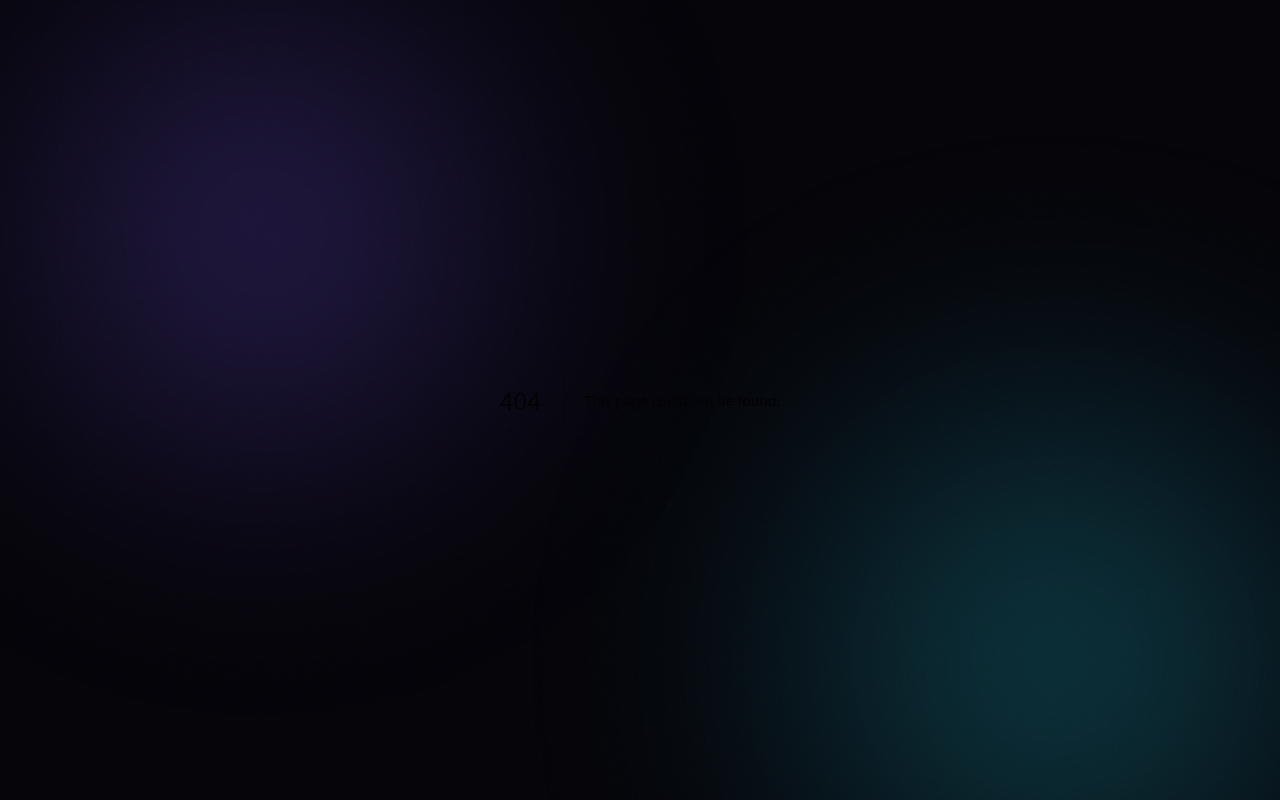
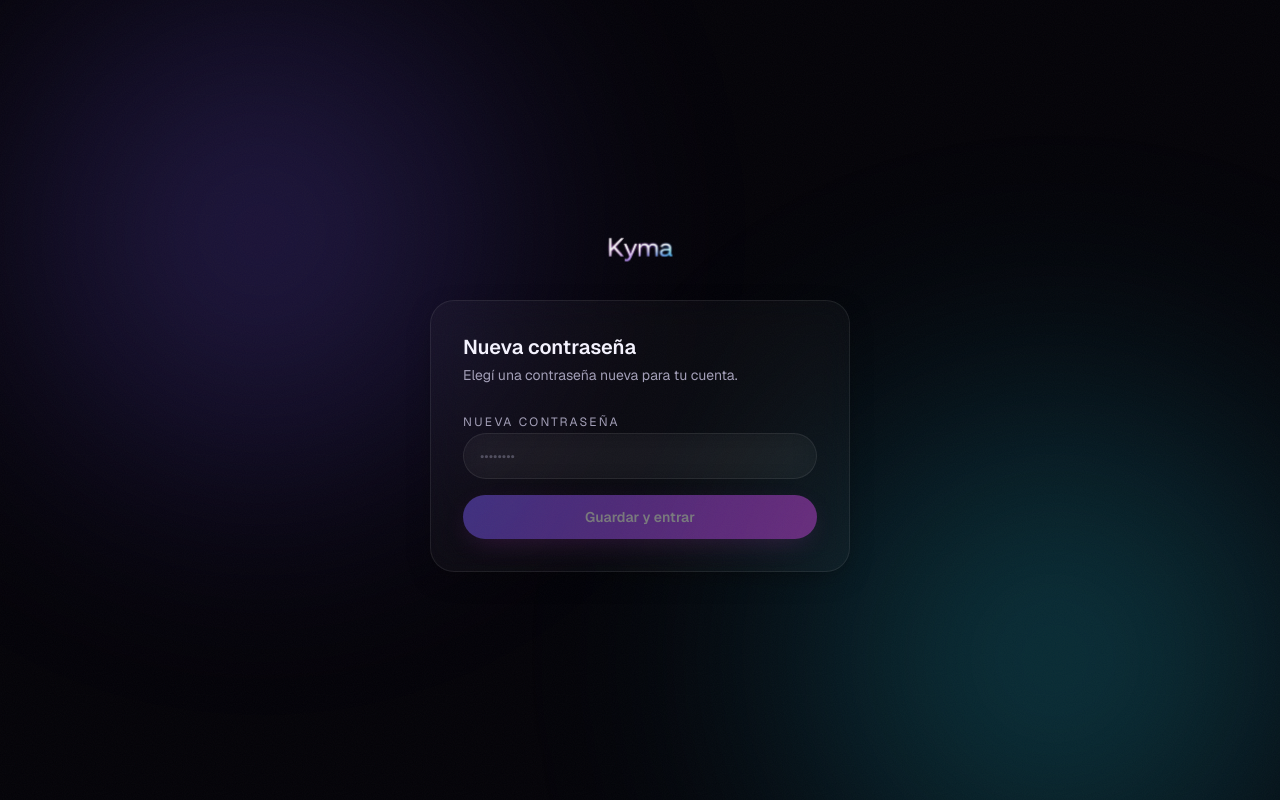
Before and after one commit to matiasEltrece/resona, a Next.js app: page /auth/reset in a window 1280 px wide. Before the commit this address had no page. Built offline with nearby package versions, Linux system fonts and the light colour scheme.

Commit message:
feat(flujo): gestionar suscripcion (portal Lemon) + reset de contrasena + Studio sin creditos -> dashboard

```diff
--- a/app/api/webhooks/lemonsqueezy/route.ts
+++ b/app/api/webhooks/lemonsqueezy/route.ts
@@ -85,6 +85,13 @@
           .single();
         // Si no hay mapeo, asumimos 'creator' como default pago
         await setPlan(userId, plan?.id ?? "creator");
+        // Guardar el portal de cliente de Lemon (para gestionar/cancelar la suscripción)
+        const urls = attrs.urls as { customer_portal?: string } | undefined;
+        if (urls?.customer_portal) {
+          await service.from("kyma_profiles")
+            .update({ lemon_customer_portal_url: urls.customer_portal })
+            .eq("id", userId);
+        }
         break;
       }
       case "subscription_cancelled":
--- a/app/auth/login/LoginForm.tsx
+++ b/app/auth/login/LoginForm.tsx
@@ -10,7 +10,7 @@
 }) {
   const params = use(searchParams);
   const next = params?.next ?? "/dashboard";
-  const [mode, setMode] = useState<"signin" | "signup">("signin");
+  const [mode, setMode] = useState<"signin" | "signup" | "reset">("signin");
   const [email, setEmail] = useState("");
   const [password, setPassword] = useState("");
   const [state, setState] = useState<"idle" | "loading">("idle");
@@ -20,6 +20,19 @@
   const submit = async (e: React.FormEvent) => {
     e.preventDefault();
     if (state === "loading") return;
+    const supabase = createClient();
+
+    if (mode === "reset") {
+      setState("loading"); setError(""); setInfo("");
+      const { error: err } = await supabase.auth.resetPasswordForEmail(email.trim().toLowerCase(), {
+        redirectTo: `${window.location.origin}/auth/callback?next=/auth/reset`,
+      });
+      if (err) { setError(err.message); setState("idle"); return; }
+      setInfo("Si el email existe, te mandamos un link para crear una nueva contraseña. Revisá tu correo.");
+      setState("idle");
+      return;
+    }
+
     if (password.length < 6) {
       setError("La contraseña debe tener al menos 6 caracteres.");
       return;
@@ -28,7 +41,6 @@
     setError("");
     setInfo("");
 
-    const supabase = createClient();
     const creds = { email: email.trim().toLowerCase(), password };
 
     if (mode === "signup") {
@@ -62,7 +74,13 @@
 
   return (
     <form onSubmit={submit} className="space-y-4">
-      {/* Tabs registro / ingreso */}
+      {/* Tabs registro / ingreso (o header de recuperación) */}
+      {mode === "reset" ? (
+        <div className="flex items-center justify-between">
+          <h2 className="text-sm font-semibold">Recuperar contraseña</h2>
+          <button type="button" onClick={() => { setMode("signin"); setError(""); setInfo(""); }} className="text-xs text-muted hover:text-white transition-colors">← Volver</button>
+        </div>
+      ) : (
         <div className="flex gap-1 p-1 glass rounded-xl text-sm">
           {(["signin", "signup"] as const).map((m) => (
             <button
@@ -77,6 +95,7 @@
             </button>
           ))}
         </div>
+      )}
 
       <div className="space-y-1.5">
         <label htmlFor="email" className="text-xs text-muted uppercase tracking-widest">Email</label>
@@ -87,8 +106,14 @@
         />
       </div>
 
+      {mode !== "reset" && (
         <div className="space-y-1.5">
+          <div className="flex items-center justify-between">
             <label htmlFor="password" className="text-xs text-muted uppercase tracking-widest">Contraseña</label>
+            {mode === "signin" && (
+              <button type="button" onClick={() => { setMode("reset"); setError(""); setInfo(""); }} className="text-xs text-muted hover:text-white transition-colors">¿La olvidaste?</button>
+            )}
+          </div>
           <input
             id="password" type="password" value={password} onChange={(e) => setPassword(e.target.value)}
             placeholder="••••••••" required minLength={6}
@@ -96,12 +121,17 @@
             className="w-full glass rounded-xl px-4 py-3 text-sm outline-none focus:ring-accent placeholder:text-muted/40 transition-all"
           />
         </div>
+      )}
+
+      {mode === "reset" && (
+        <p className="text-xs text-muted">Te enviamos un link a tu email para crear una contraseña nueva.</p>
+      )}
 
       {error && <p className="text-xs text-red-400 bg-red-500/10 rounded-lg px-3 py-2">{error}</p>}
       {info && <p className="text-xs text-green-400 bg-green-500/10 rounded-lg px-3 py-2">{info}</p>}
 
       <button
-        type="submit" disabled={state === "loading" || !email.trim() || !password}
+        type="submit" disabled={state === "loading" || !email.trim() || (mode !== "reset" && !password)}
         className="btn-accent w-full py-3 rounded-xl text-sm font-semibold"
       >
         {state === "loading" ? (
@@ -109,10 +139,10 @@
             <svg className="animate-spin w-4 h-4" viewBox="0 0 24 24" fill="none" stroke="currentColor" strokeWidth="2">
               <circle cx="12" cy="12" r="10" strokeOpacity="0.25" /><path d="M12 2a10 10 0 0 1 10 10" />
             </svg>
-            {mode === "signup" ? "Creando…" : "Ingresando…"}
+            {mode === "signup" ? "Creando…" : mode === "reset" ? "Enviando…" : "Ingresando…"}
           </span>
         ) : (
-          mode === "signup" ? "Crear cuenta gratis ✦" : "Ingresar"
+          mode === "signup" ? "Crear cuenta gratis ✦" : mode === "reset" ? "Enviar link de recuperación" : "Ingresar"
         )}
       </button>
     </form>
--- /dev/null
+++ b/app/auth/reset/ResetForm.tsx
@@ -0,0 +1,45 @@
+"use client";
+
+import { useState } from "react";
+import { createClient } from "@/lib/supabase/client";
+
+export default function ResetForm() {
+  const [password, setPassword] = useState("");
+  const [state, setState] = useState<"idle" | "loading">("idle");
+  const [error, setError] = useState("");
+
+  const submit = async (e: React.FormEvent) => {
+    e.preventDefault();
+    if (state === "loading") return;
+    if (password.length < 6) { setError("La contraseña debe tener al menos 6 caracteres."); return; }
+    setState("loading"); setError("");
+    const supabase = createClient();
+    const { error: err } = await supabase.auth.updateUser({ password });
+    if (err) {
+      setError("No se pudo actualizar (el link puede haber expirado). Pedí uno nuevo desde «¿La olvidaste?».");
+      setState("idle");
+      return;
+    }
+    window.location.href = "/dashboard";
+  };
+
+  return (
+    <form onSubmit={submit} className="space-y-4">
+      <div className="space-y-1.5">
+        <label htmlFor="new-password" className="text-xs text-muted uppercase tracking-widest">Nueva contraseña</label>
+        <input
+          id="new-password" type="password" value={password} onChange={(e) => setPassword(e.target.value)}
+          placeholder="••••••••" required minLength={6} autoFocus autoComplete="new-password"
+          className="w-full glass rounded-xl px-4 py-3 text-sm outline-none focus:ring-accent placeholder:text-muted/40 transition-all"
+        />
+      </div>
+      {error && <p className="text-xs text-red-400 bg-red-500/10 rounded-lg px-3 py-2">{error}</p>}
+      <button
+        type="submit" disabled={state === "loading" || !password}
+        className="btn-accent w-full py-3 rounded-xl text-sm font-semibold"
+      >
+        {state === "loading" ? "Guardando…" : "Guardar y entrar"}
+      </button>
+    </form>
+  );
+}
--- /dev/null
+++ b/app/auth/reset/page.tsx
@@ -0,0 +1,22 @@
+import ResetForm from "./ResetForm";
+import { brand } from "@/lib/brand";
+
+export const metadata = { title: `Nueva contraseña — ${brand.name}` };
+
+export default function ResetPage() {
+  return (
+    <div className="min-h-screen flex items-center justify-center px-4 py-12">
+      <div className="w-full max-w-[420px]">
+        <div className="text-center mb-8 fade-up">
+          {/* eslint-disable-next-line @next/next/no-img-element */}
+          <img src="/kyma-logo.png" alt={brand.name} className="h-10 w-auto mx-auto" />
+        </div>
+        <div className="glass fade-up" style={{ borderRadius: "var(--radius-xl)", padding: "32px", boxShadow: "var(--shadow-card)" }}>
+          <h1 className="text-xl font-semibold mb-1">Nueva contraseña</h1>
+          <p className="text-sm mb-6" style={{ color: "var(--text-secondary)" }}>Elegí una contraseña nueva para tu cuenta.</p>
+          <ResetForm />
+        </div>
+      </div>
+    </div>
+  );
+}
--- a/app/dashboard/DashboardClient.tsx
+++ b/app/dashboard/DashboardClient.tsx
@@ -29,6 +29,7 @@
   credits: { used: number; limit: number; month: string };
   plan: string;
   extraCredits: number;
+  portalUrl?: string | null;
   generations: Generation[];
   packs: Pack[];
   purchases: Purchase[];
@@ -38,7 +39,7 @@
 
 const PLAN_LABEL: Record<string, string> = { free: "Gratis", creator: "Creator", pro: "Pro", admin: "Admin" };
 
-export default function DashboardClient({ user, credits, plan, extraCredits, generations, packs, purchases, upgradeUrls, isAdmin }: Props) {
+export default function DashboardClient({ user, credits, plan, extraCredits, portalUrl, generations, packs, purchases, upgradeUrls, isAdmin }: Props) {
   const unlimited = credits.limit >= 1_000_000_000;
   const pct = Math.min(100, Math.round((credits.used / credits.limit) * 100));
   const monthlyRemaining = Math.max(0, credits.limit - credits.used);
@@ -173,6 +174,11 @@
               </div>
             </>
           )}
+          {portalUrl && (
+            <a href={portalUrl} target="_blank" rel="noreferrer" className="inline-block text-sm underline text-muted hover:text-white">
+              Gestionar suscripción (cambiar plan, método de pago o cancelar) →
+            </a>
+          )}
         </div>
       )}
 
--- a/app/dashboard/page.tsx
+++ b/app/dashboard/page.tsx
@@ -17,7 +17,7 @@
   // Datos en paralelo
   const [creditsRes, profileRes, gensRes, packsRes, purchasesRes] = await Promise.all([
     service.from("kyma_credits").select("used, limit").eq("user_id", user.id).eq("month", monthKey).single(),
-    service.from("kyma_profiles").select("plan, extra_credits").eq("id", user.id).single(),
+    service.from("kyma_profiles").select("plan, extra_credits, lemon_customer_portal_url").eq("id", user.id).single(),
     service.from("kyma_generations").select("mode, language, text_length, duration_ms, created_at, provider")
       .eq("user_id", user.id).order("created_at", { ascending: false }).limit(12),
     service.from("kyma_credit_packs").select("id, name, chars, price_usd, buy_url").eq("active", true).order("sort"),
@@ -29,6 +29,7 @@
   const limit = creditsRes.data?.limit ?? brand.free.charactersPerMonth;
   const plan = profileRes.data?.plan ?? "free";
   const extraCredits = profileRes.data?.extra_credits ?? 0;
+  const portalUrl = profileRes.data?.lemon_customer_portal_url ?? null;
   const generations = gensRes.data ?? [];
   const packs = packsRes.data ?? [];
   const purchases = purchasesRes.data ?? [];
@@ -40,6 +41,7 @@
       credits={{ used, limit, month: monthKey }}
       plan={plan}
       extraCredits={extraCredits}
+      portalUrl={portalUrl}
       generations={generations}
       packs={packs}
       purchases={purchases}
--- a/components/Studio.tsx
+++ b/components/Studio.tsx
@@ -849,8 +849,8 @@
               </p>
               <p className="text-muted text-xs">{error}</p>
               {errorCode === "credits_exhausted" ? (
-                <a href="/#precios" className="btn-accent inline-block px-4 py-2 rounded-xl text-xs font-semibold">
-                  Ver planes →
+                <a href="/dashboard" className="btn-accent inline-block px-4 py-2 rounded-xl text-xs font-semibold">
+                  Comprar créditos o subir de plan →
                 </a>
               ) : (errorCode === "login_required" || errorCode === "anon_text_limit") ? (
                 <a href="/auth/login" className="btn-accent inline-block px-4 py-2 rounded-xl text-xs font-semibold">
```
Lines whose indentation alone changed are shown as unchanged.
